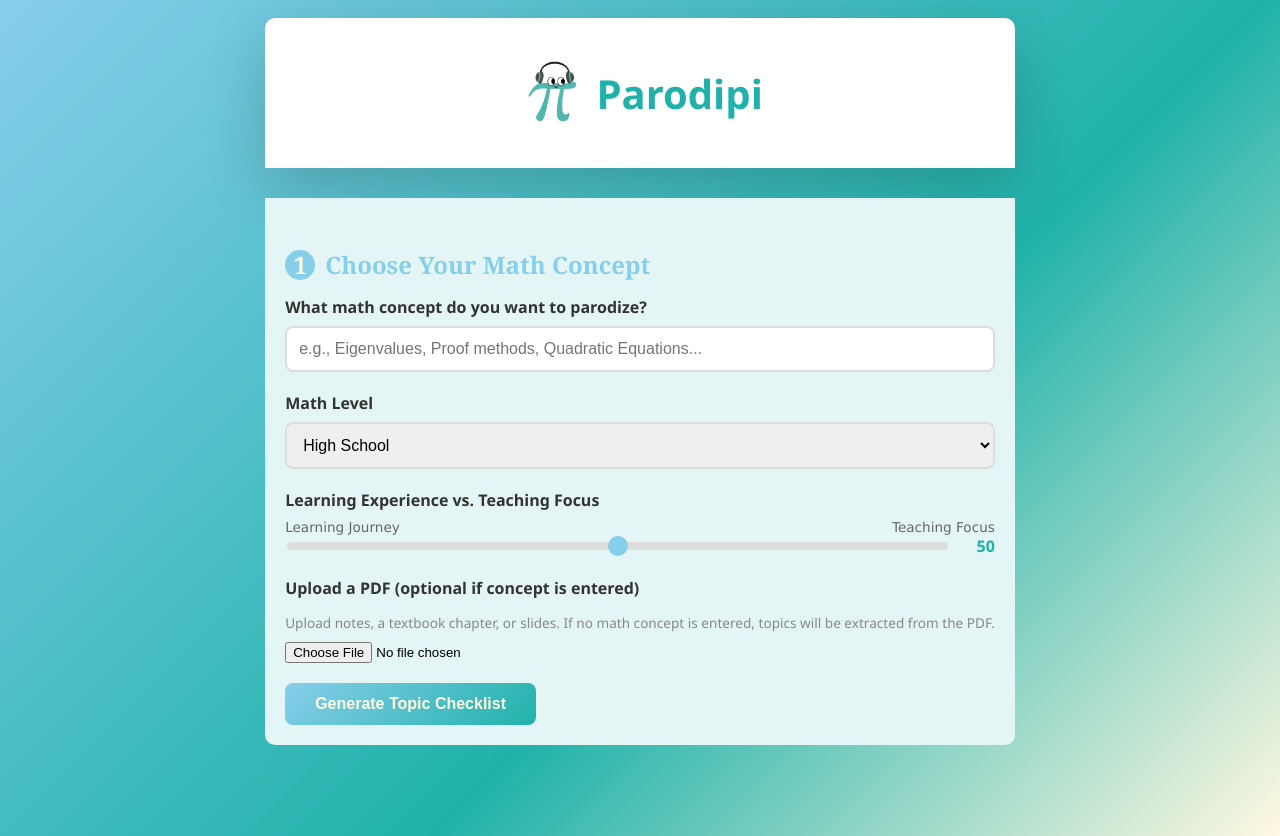
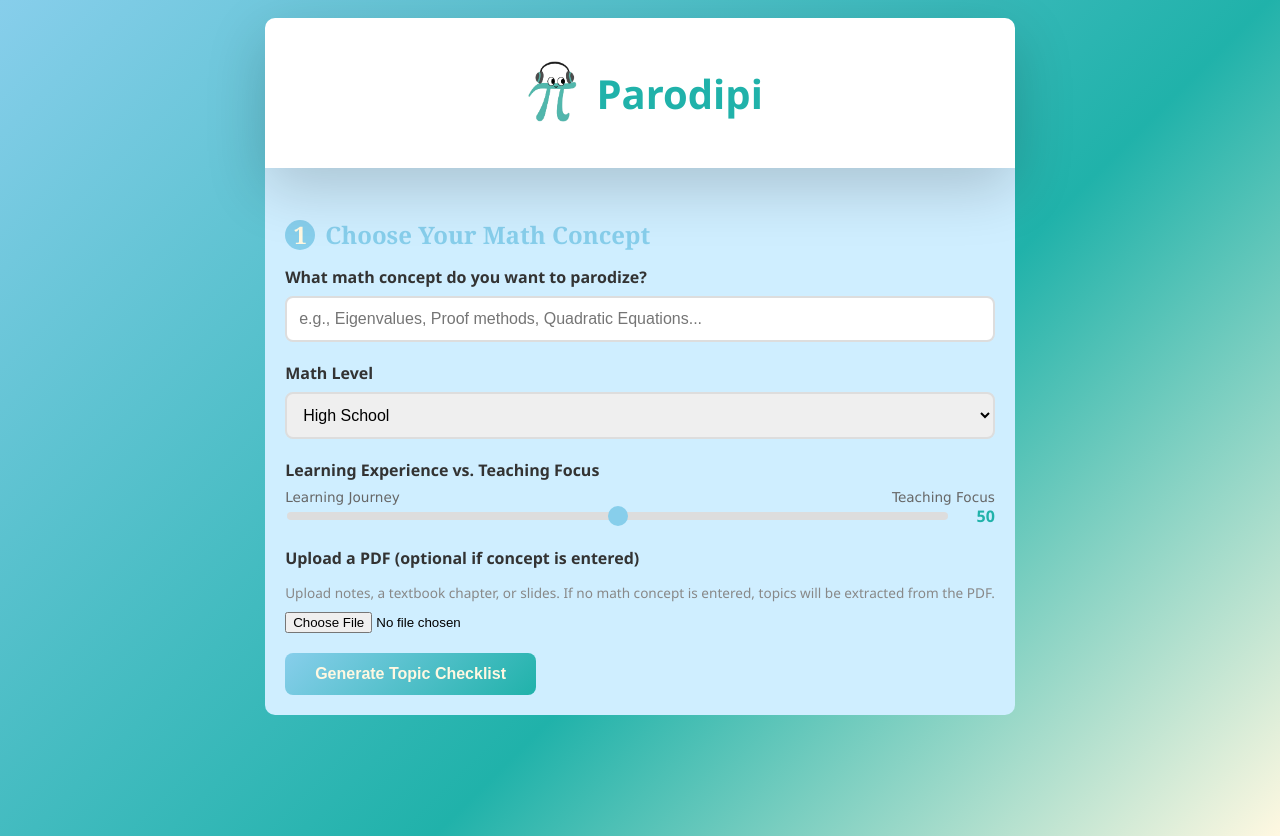
Before and after one commit to ccc-0731/Parodipi, a Flask app: page / in a window 1280 px wide. Run offline with Flask 3, Linux system fonts and the light colour scheme; some libraries are stand-ins or nearby versions.

Commit message:
Updated UI colors and panel styling

```diff
--- a/static/style.css
+++ b/static/style.css
@@ -135,6 +135,11 @@ h1 {
     text-align: center;
     font-size: 2.5em;
 
+    /* make it stay when scrolling */
+    position: sticky;
+    top: 0;
+    z-index: 1000;
+
     /* layout */
     display: flex;
     align-items: center;
@@ -143,7 +148,7 @@ h1 {
 
     /* spacing */
     margin: 0;
-    margin-bottom: 30px;
+    margin-bottom: 0;
     padding: 40px 25px;
 
     /* styling */
@@ -169,7 +174,7 @@ h2 {
 .step {
     margin-bottom: 40px;
     padding: 20px;
-    background: #e3f6f5; /* light sky blue/sea green mix */
+    background: #cfeeff; /* light blue */
     border-radius: 0 0 10px 10px;
 }
 
@@ -191,12 +196,12 @@ h2 {
 
 .preferences-panel {
     width: 350px;
-    background: #e3f6f5;
+    background: #c8f5f0;          /* brighter pastel teal */
     border-radius: 10px;
-    border: 2px solid #87ceeb;
+    border: 2px solid #20b2aa;
     padding: 0;
     overflow: hidden;
-    box-shadow: 0 4px 12px rgba(0,0,0,0.1);
+    box-shadow: 0 4px 12px rgba(0,0,0,0.06); /* softer shadow */
 }
 
 .preferences-header {
```
